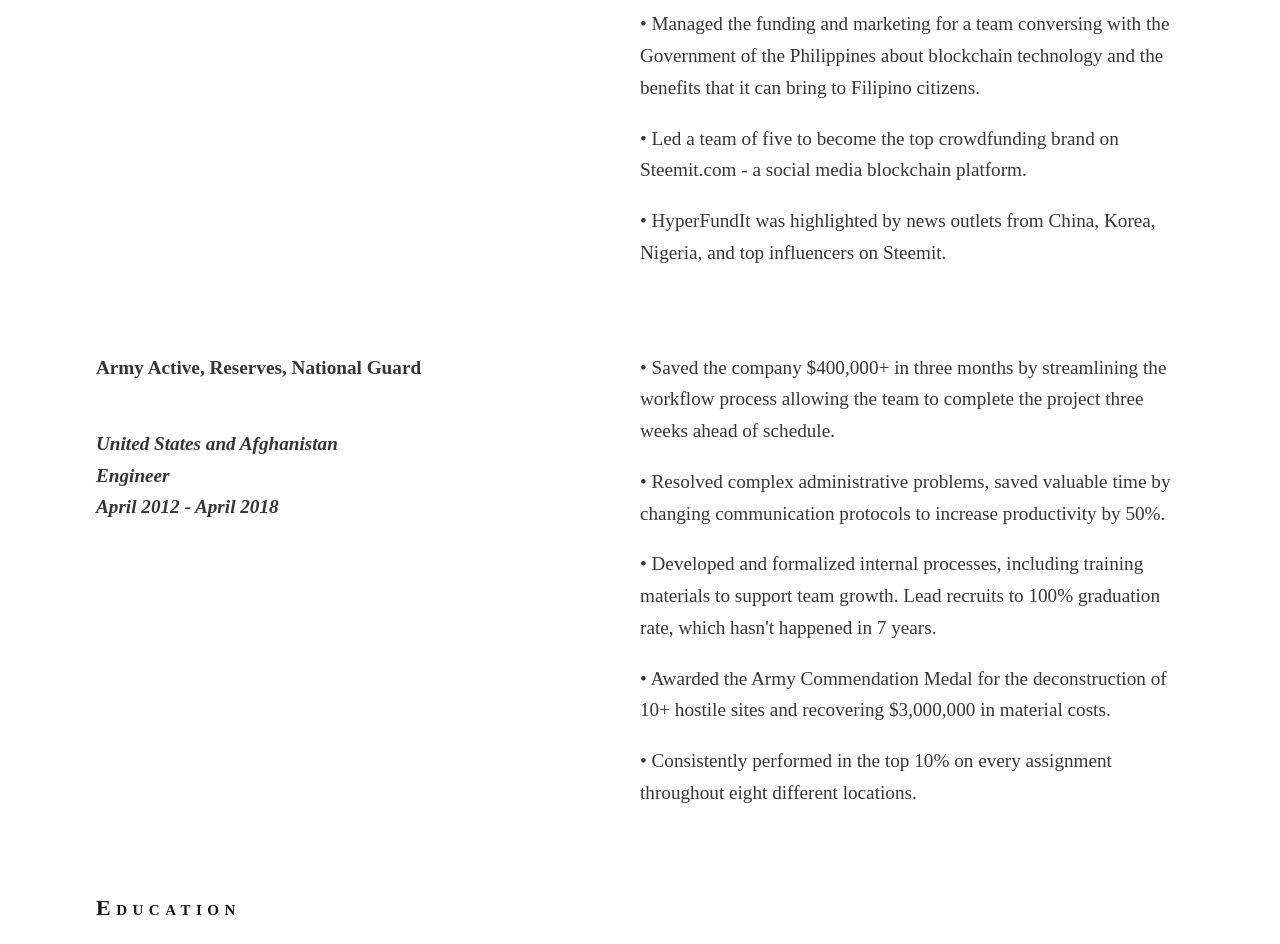
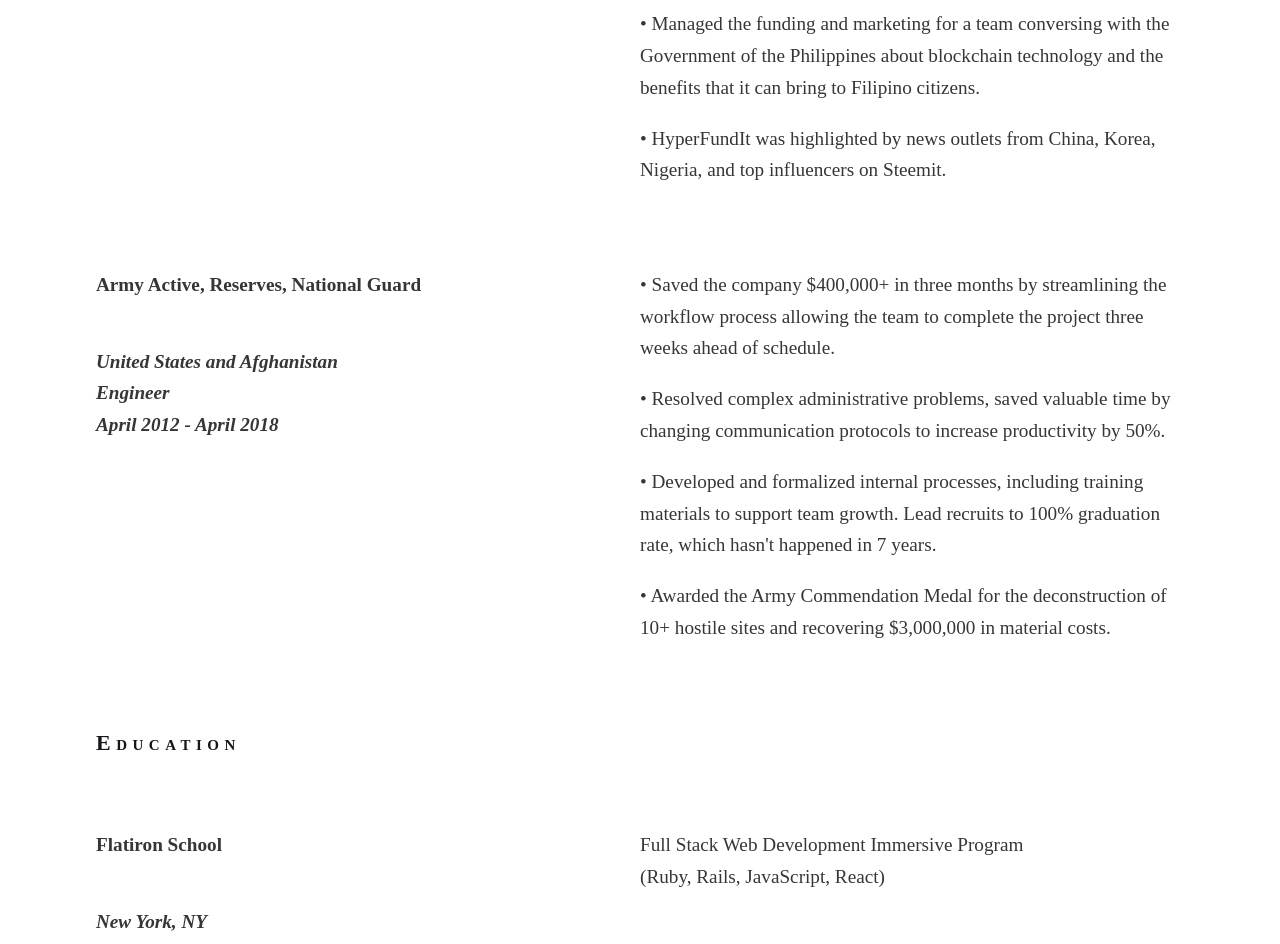
Before and after one commit to robertchen234/portfolio, a React (Create React App) app: page / in a window 1280 px wide. Shown: the part 6560-7504 px from the top of the page. Built offline with nearby package versions, Linux system fonts and the light colour scheme; no server answers.

Commit message:
update resume

```diff
--- a/src/components/Resume.js
+++ b/src/components/Resume.js
@@ -159,10 +159,6 @@ const Resume = props => {
                 and the benefits that it can bring to Filipino citizens.
               </p>
               <p>
-                • Led a team of five to become the top crowdfunding brand on
-                Steemit.com - a social media blockchain platform.
-              </p>
-              <p>
                 • HyperFundIt was highlighted by news outlets from China, Korea,
                 Nigeria, and top influencers on Steemit.
               </p>
@@ -201,10 +197,6 @@ const Resume = props => {
               <p>
                 • Awarded the Army Commendation Medal for the deconstruction of
                 10+ hostile sites and recovering $3,000,000 in material costs.
-              </p>
-              <p>
-                • Consistently performed in the top 10% on every assignment
-                throughout eight different locations.
               </p>
             </div>
           </div>
```
